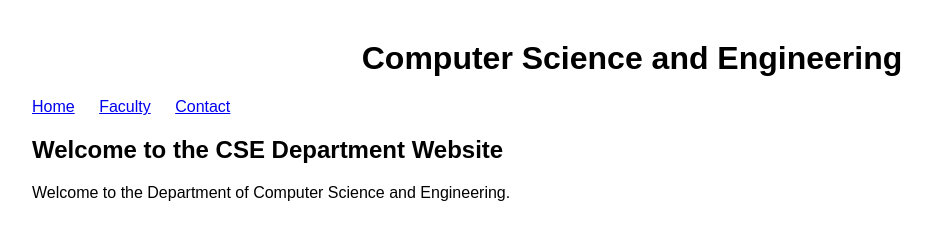
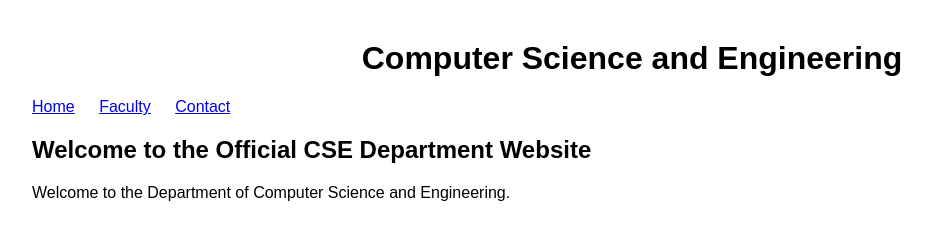
Before and after one commit to Ruchira2007/college-department-website, a plain HTML site: page index.html in a window 1280 px wide. Shown: the whole page, without its empty margins (8-940 px from the left). Drawn offline with Linux system fonts and the light colour scheme.

Commit message:
Change homepage design heading

```diff
--- a/index.html
+++ b/index.html
@@ -11,7 +11,7 @@
         <a href="faculty.html">Faculty</a>
         <a href="contact.html">Contact</a>
     </nav>
-    <h2>Welcome to the CSE Department Website</h2>
+    <h2>Welcome to the Official CSE Department Website</h2>
     <p>Welcome to the Department of Computer Science and Engineering.</p>
 </body>
 </html>
```
